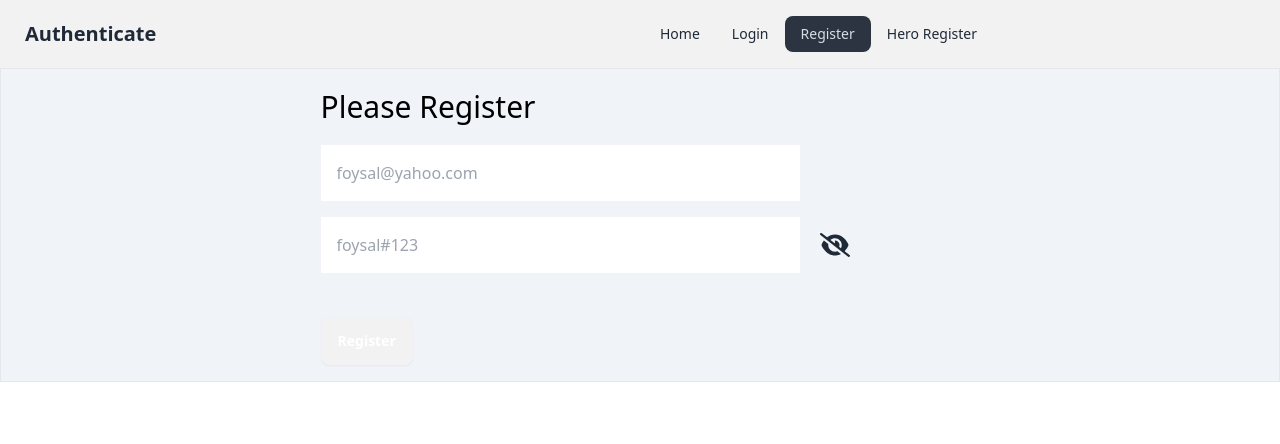
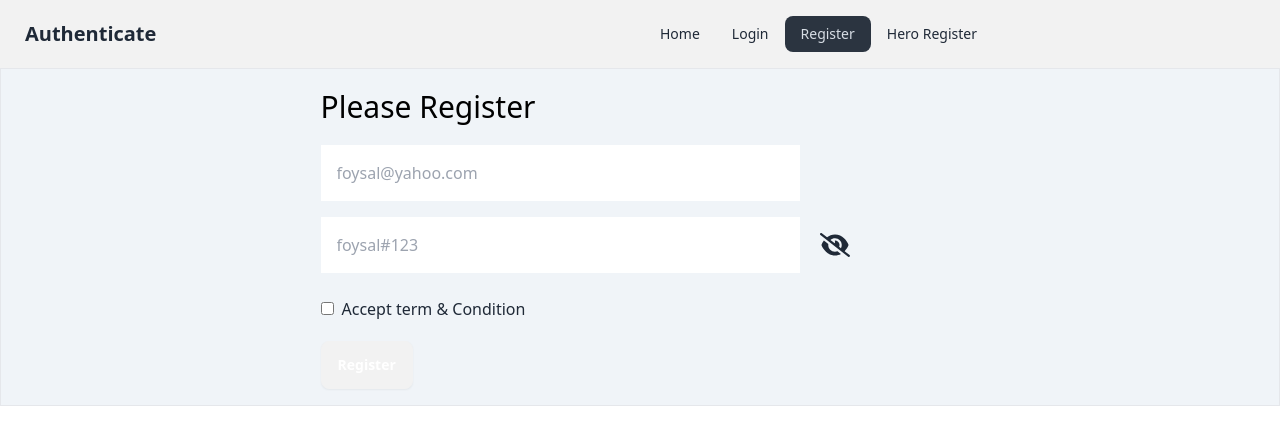
Before and after one commit to foysalcodeio/user-email-password-authen, a React (Vite) app: page /register in a window 1280 px wide. Shown: the top 444 px of the page. Built offline with nearby package versions, Linux system fonts and the light colour scheme.

Commit message:
working term and condition

```diff
--- a/src/Register/Register.jsx
+++ b/src/Register/Register.jsx
@@ -15,7 +15,8 @@ const Register = () => {
         e.preventDefault();
         const email = e.target.email.value;
         const password = e.target.password.value;
-        // console.log(email, password);
+        const accepted = e.target.terms.checked;
+        console.log(email, password, accepted);
 
         //reset error
         setRegisterError('');
@@ -33,7 +34,10 @@ const Register = () => {
             setRegisterError('your password atleast 1 character capital letter')
             return;
         }
-
+        else if(!accepted){
+            setRegisterError('please accept term and condition!!')
+            return;
+        }
 
 
 
@@ -79,8 +83,14 @@ const Register = () => {
                 </div>
                 <br />
 
+                <input type="checkbox" name="terms" id="terms" />
+                <label className="ml-2" htmlFor="terms">Accept term & Condition</label>
 
-                <input className="btn text-white mt-5 mb-4 p-4" type="submit" value="Register" />
+                <div className="flex">
+                    <input className="btn text-white mt-5 mb-4 p-4" type="submit" value="Register" />
+                </div>
+
+
             </form>
             {
                 registerError && <p className="text-red-500">{registerError}</p>
```
